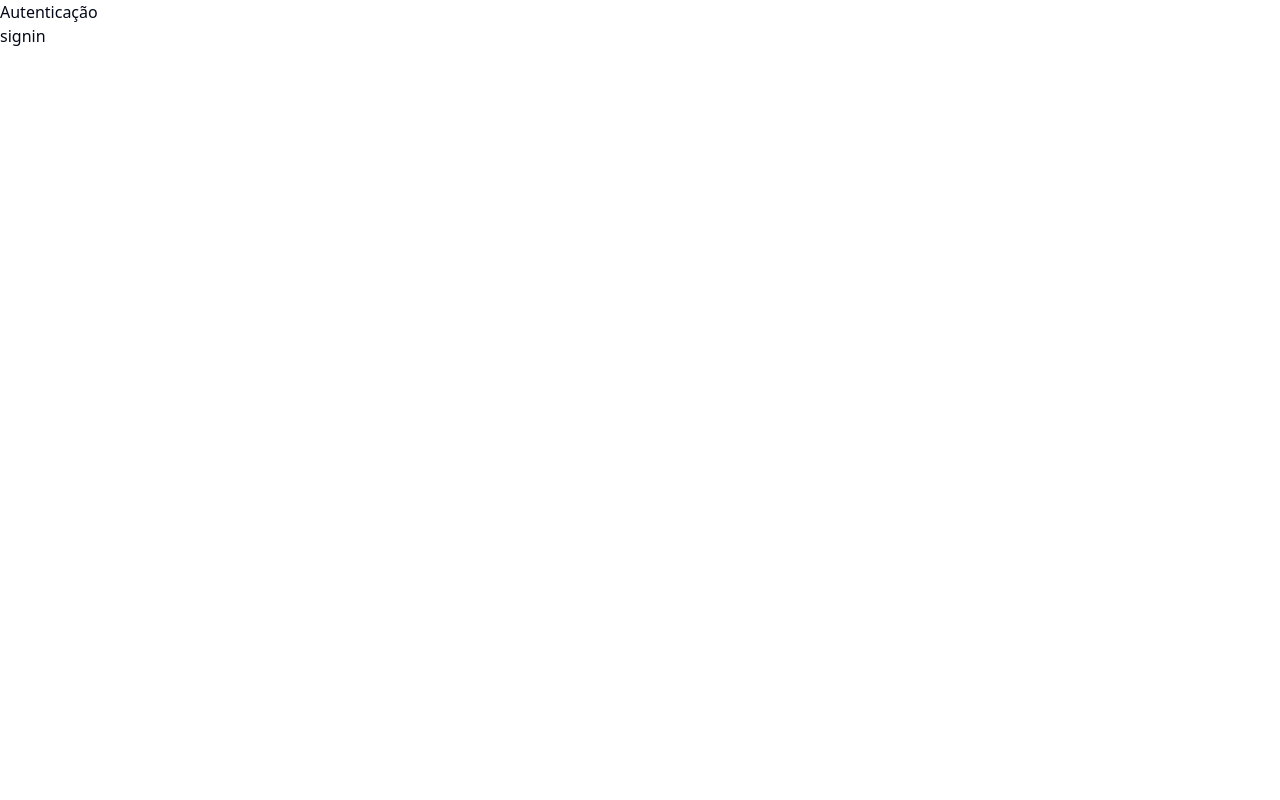
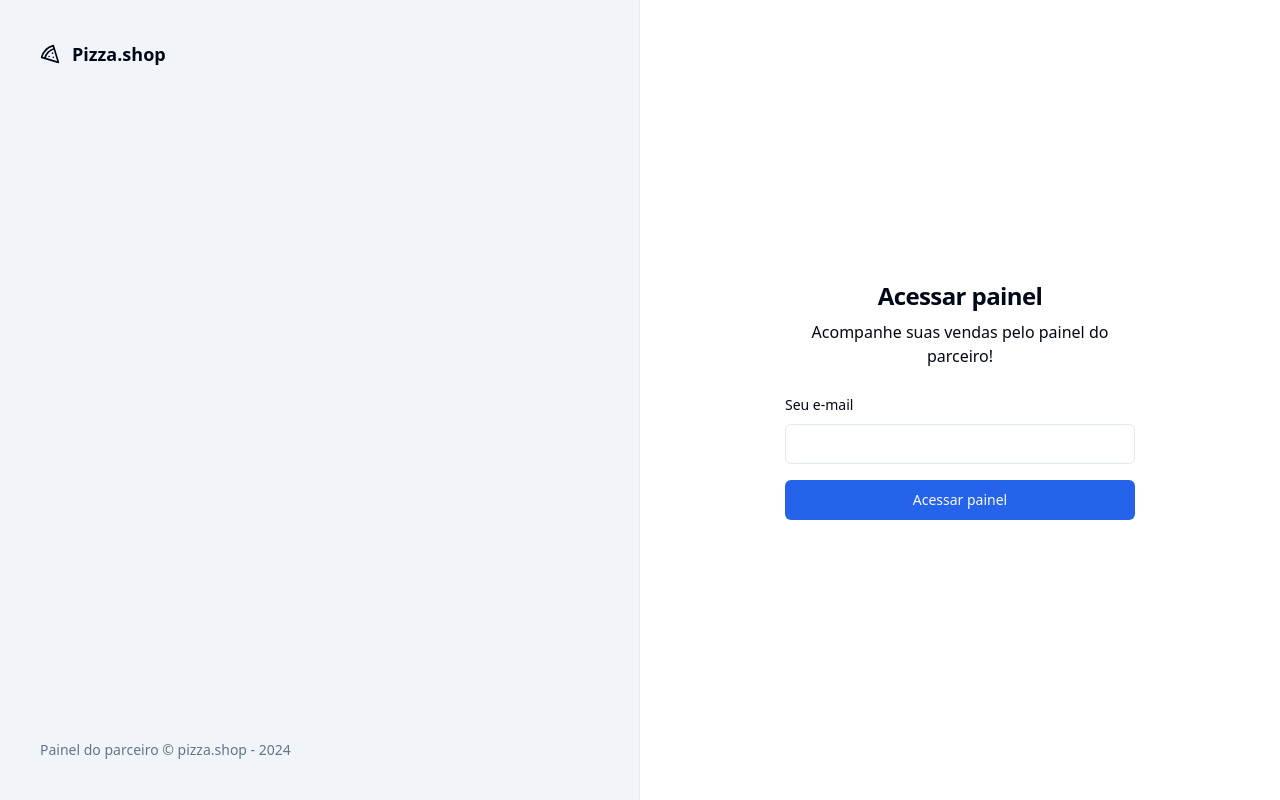
Before and after one commit to Talisson-b99/pizzashop, a React (Vite) app: page /sign-in in a window 1280 px wide. Built offline with nearby package versions, Linux system fonts and the light colour scheme.

Commit message:
feat: add page to login

```diff
--- a/package.json
+++ b/package.json
@@ -10,6 +10,7 @@
     "preview": "vite preview"
   },
   "dependencies": {
+    "@radix-ui/react-label": "^2.1.0",
     "@radix-ui/react-slot": "^1.1.0",
     "class-variance-authority": "^0.7.0",
     "clsx": "^2.1.1",
--- /dev/null
+++ b/src/components/ui/input.tsx
@@ -0,0 +1,25 @@
+import * as React from 'react'
+
+import { cn } from '@/lib/utils'
+
+export interface InputProps
+  extends React.InputHTMLAttributes<HTMLInputElement> {}
+
+const Input = React.forwardRef<HTMLInputElement, InputProps>(
+  ({ className, type, ...props }, ref) => {
+    return (
+      <input
+        type={type}
+        className={cn(
+          'flex h-10 w-full rounded-md border border-input bg-background px-3 py-2 text-sm ring-offset-background file:border-0 file:bg-transparent file:text-sm file:font-medium placeholder:text-muted-foreground focus-visible:outline-none focus-visible:ring-2 focus-visible:ring-ring focus-visible:ring-offset-2 disabled:cursor-not-allowed disabled:opacity-50',
+          className,
+        )}
+        ref={ref}
+        {...props}
+      />
+    )
+  },
+)
+Input.displayName = 'Input'
+
+export { Input }
--- /dev/null
+++ b/src/components/ui/label.tsx
@@ -0,0 +1,24 @@
+import * as LabelPrimitive from '@radix-ui/react-label'
+import { cva, type VariantProps } from 'class-variance-authority'
+import * as React from 'react'
+
+import { cn } from '@/lib/utils'
+
+const labelVariants = cva(
+  'text-sm font-medium leading-none peer-disabled:cursor-not-allowed peer-disabled:opacity-70',
+)
+
+const Label = React.forwardRef<
+  React.ElementRef<typeof LabelPrimitive.Root>,
+  React.ComponentPropsWithoutRef<typeof LabelPrimitive.Root> &
+    VariantProps<typeof labelVariants>
+>(({ className, ...props }, ref) => (
+  <LabelPrimitive.Root
+    ref={ref}
+    className={cn(labelVariants(), className)}
+    {...props}
+  />
+))
+Label.displayName = LabelPrimitive.Root.displayName
+
+export { Label }
--- a/src/index.css
+++ b/src/index.css
@@ -6,63 +6,46 @@
   :root {
     --background: 0 0% 100%;
     --foreground: 222.2 84% 4.9%;
-
     --card: 0 0% 100%;
     --card-foreground: 222.2 84% 4.9%;
-
     --popover: 0 0% 100%;
     --popover-foreground: 222.2 84% 4.9%;
-
-      --primary: 222.2 47.4% 11.2%;
+    --primary: 221.2 83.2% 53.3%;
     --primary-foreground: 210 40% 98%;
-
     --secondary: 210 40% 96.1%;
     --secondary-foreground: 222.2 47.4% 11.2%;
-
     --muted: 210 40% 96.1%;
     --muted-foreground: 215.4 16.3% 46.9%;
-
     --accent: 210 40% 96.1%;
     --accent-foreground: 222.2 47.4% 11.2%;
-
     --destructive: 0 84.2% 60.2%;
     --destructive-foreground: 210 40% 98%;
-
     --border: 214.3 31.8% 91.4%;
     --input: 214.3 31.8% 91.4%;
-      --ring: 222.2 84% 4.9%;
-
+    --ring: 221.2 83.2% 53.3%;
     --radius: 0.5rem;
   }
 
   .dark {
     --background: 222.2 84% 4.9%;
     --foreground: 210 40% 98%;
-
     --card: 222.2 84% 4.9%;
     --card-foreground: 210 40% 98%;
-
     --popover: 222.2 84% 4.9%;
     --popover-foreground: 210 40% 98%;
-
-      --primary: 210 40% 98%;
+    --primary: 217.2 91.2% 59.8%;
     --primary-foreground: 222.2 47.4% 11.2%;
-
     --secondary: 217.2 32.6% 17.5%;
     --secondary-foreground: 210 40% 98%;
-
     --muted: 217.2 32.6% 17.5%;
     --muted-foreground: 215 20.2% 65.1%;
-
     --accent: 217.2 32.6% 17.5%;
     --accent-foreground: 210 40% 98%;
-
     --destructive: 0 62.8% 30.6%;
     --destructive-foreground: 210 40% 98%;
-
     --border: 217.2 32.6% 17.5%;
     --input: 217.2 32.6% 17.5%;
-      --ring: 212.7 26.8% 83.9%;
+    --ring: 224.3 76.3% 48%;
   }
 }
 
--- a/src/pages/_layouts/auth.tsx
+++ b/src/pages/_layouts/auth.tsx
@@ -1,11 +1,20 @@
+import { Pizza } from 'lucide-react'
 import { Outlet } from 'react-router-dom'
 
 const AuthLayout = () => {
   return (
-    <div>
-      <h1>Autenticação</h1>
+    <div className="grid min-h-screen grid-cols-2">
+      <div className="flex h-full flex-col justify-between border-r border-foreground/5 bg-muted p-10 text-lg text-muted-foreground">
+        <div className="flex items-center gap-3 font-medium text-foreground">
+          <Pizza className="size-5" />
+          <span className="font-semibold">Pizza.shop</span>
+        </div>
+        <footer className="text-sm">
+          Painel do parceiro &copy; pizza.shop - {new Date().getFullYear()}
+        </footer>
+      </div>
 
-      <div>
+      <div className="flex flex-col items-center justify-center">
         <Outlet />
       </div>
     </div>
--- a/src/pages/auth/sign-in.tsx
+++ b/src/pages/auth/sign-in.tsx
@@ -1,10 +1,34 @@
 import { Helmet } from 'react-helmet-async'
+
+import { Button } from '@/components/ui/button'
+import { Input } from '@/components/ui/input'
+import { Label } from '@/components/ui/label'
 
 const SignIn = () => {
   return (
     <>
       <Helmet title="Login" />
-      <div>signin</div>
+      <div className="p-8">
+        <div className="flex w-[350px] flex-col justify-center gap-6">
+          <div className="flex flex-col gap-2 text-center">
+            <h1 className="text-2xl font-semibold tracking-tight">
+              Acessar painel
+            </h1>
+            <p>Acompanhe suas vendas pelo painel do parceiro!</p>
+          </div>
+
+          <form className="space-y-4">
+            <div className="space-y-2">
+              <Label htmlFor="email">Seu e-mail</Label>
+              <Input id="email" type="email" />
+            </div>
+
+            <Button type="submit" className="w-full">
+              Acessar painel
+            </Button>
+          </form>
+        </div>
+      </div>
     </>
   )
 }
```
Also changed, not shown: src/components/ui/button.tsx (+21 -21 lines), 1 other file (tests, documents, lock files or other folders). Lines whose indentation alone changed are shown as unchanged.
